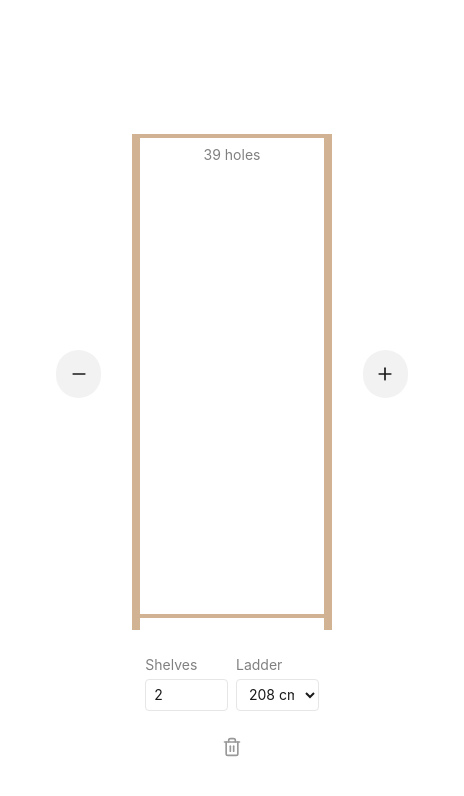
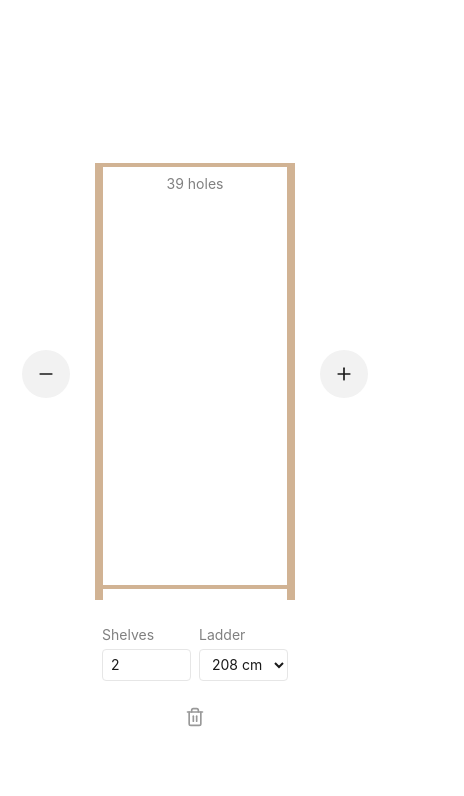
Before and after one commit to thisismatu/lundia-planner, a React (Vite) app: page / in a window 390 px wide. Shown: the top 796 px of the page, 464 px wide, since content can reach past the window. Built offline with nearby package versions, Linux system fonts and the light colour scheme; a web font is replaced by a local one.

Commit message:
Improve mobile styles

```diff
--- a/src/App.css
+++ b/src/App.css
@@ -2,7 +2,7 @@
   display: flex;
   align-items: flex-end;
   margin: auto;
-  padding: 4rem 1.5rem 1rem;
+  padding: 4rem 1rem 1rem;
 }
 
 .button {
@@ -10,12 +10,12 @@
   display: flex;
   align-items: center;
   justify-content: center;
-  width: 48px;
-  height: 48px;
-  border-radius: 48px;
+  width: 3rem;
+  height: 3rem;
+  border-radius: 3rem;
   background-color: var(--gray-3);
   transition: all 0.15s ease;
-  margin: 0 2rem 9rem;
+  margin-bottom: 9rem;
 }
 
 .button:hover {
@@ -26,6 +26,14 @@
   pointer-events: none;
 }
 
+.button:first-child {
+  margin-right: 1.25rem;
+}
+
+.button:last-child {
+  margin-left: 1.25rem;
+}
+
 .button svg {
   display: block;
   width: 20px;
--- a/src/Bookcase.css
+++ b/src/Bookcase.css
@@ -19,7 +19,7 @@
 
 .bookcase-shelf {
   border-top: 4px solid var(--wood);
-  height: 12px;
+  height: 1.25vh;
 }
 
 .bookcase-shelf--hidden {
--- a/src/index.css
+++ b/src/index.css
@@ -47,5 +47,4 @@
 #root {
   display: flex;
   min-height: 100vh;
-  justify-content: space-evenly;
 }
```
